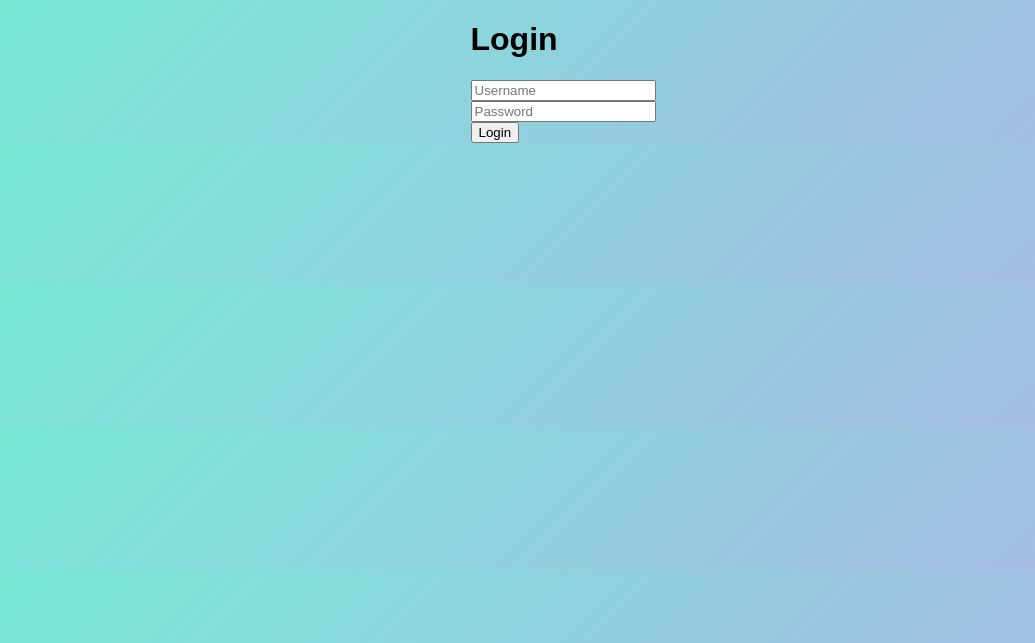
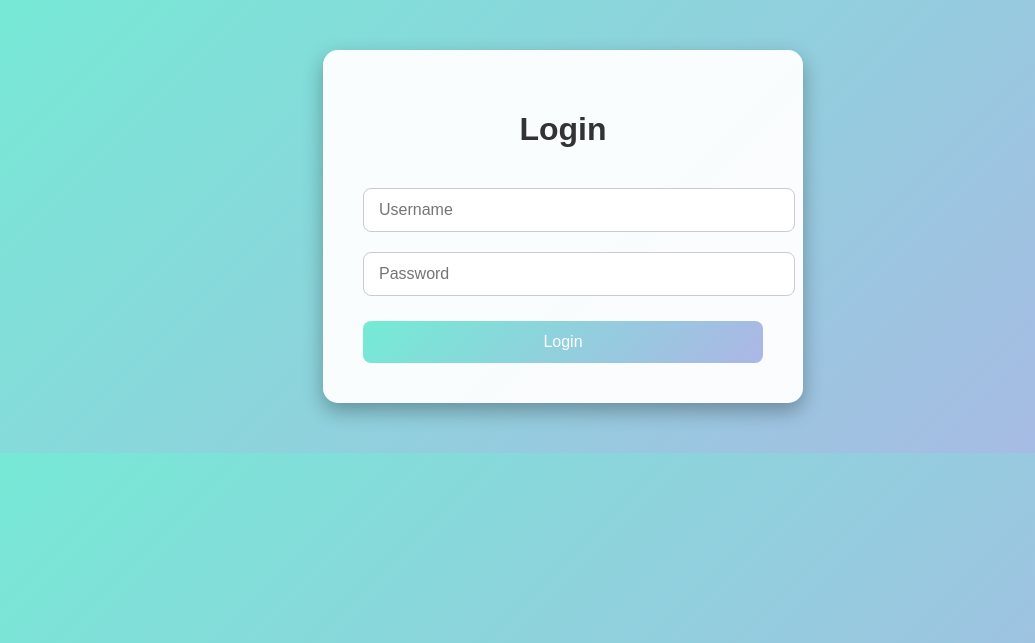
Before and after one commit to gisubizo10060-create/yarakoze, a Flask app: page / in a window 1280 px wide. Shown: the top 643 px of the page, without its empty margins (77-1112 px from the left). Run offline with Flask 3, Linux system fonts and the light colour scheme.

Commit message:
Refactor login page with modern design and gradients

```diff
--- a/static/style.css
+++ b/static/style.css
@@ -38,3 +38,48 @@ body {
     padding: 10px;
     border-radius: 8px;
 }
+/* Login container specific styling */
+.login-container {
+    max-width: 400px;
+    padding: 40px;
+    background-color: rgba(255,255,255,0.95);
+    border-radius: 15px;
+    box-shadow: 0 8px 20px rgba(0,0,0,0.3);
+}
+
+.login-container h1 {
+    margin-bottom: 30px;
+    color: #333;
+}
+
+.login-container input {
+    width: 100%;
+    padding: 12px 15px;
+    margin: 10px 0;
+    border-radius: 8px;
+    border: 1px solid #ccc;
+    font-size: 16px;
+}
+
+.login-container button {
+    width: 100%;
+    padding: 12px;
+    margin-top: 15px;
+    background: linear-gradient(135deg, #74ebd5, #ACB6E5);
+    border: none;
+    border-radius: 8px;
+    color: white;
+    font-size: 16px;
+    cursor: pointer;
+    transition: all 0.3s ease;
+}
+
+.login-container button:hover {
+    background: linear-gradient(135deg, #ACB6E5, #74ebd5);
+}
+
+.error {
+    color: red;
+    font-weight: bold;
+    margin-bottom: 15px;
+}
--- a/templates/login.html
+++ b/templates/login.html
@@ -2,20 +2,20 @@
 <html lang="en">
 <head>
     <meta charset="UTF-8">
-    <title>Login</title>
+    <title>Login - Blind Stick Dashboard</title>
     <link rel="stylesheet" href="{{ url_for('static', filename='style.css') }}">
 </head>
 <body>
-    <div class="container">
+    <div class="center-container login-container">
         <h1>Login</h1>
-        <form method="POST" action="/">
-            <input type="text" name="username" placeholder="Username" required><br>
-            <input type="password" name="password" placeholder="Password" required><br>
+        {% if error %}
+            <p class="error">{{ error }}</p>
+        {% endif %}
+        <form method="POST" action="/login">
+            <input type="text" name="username" placeholder="Username" required>
+            <input type="password" name="password" placeholder="Password" required>
             <button type="submit">Login</button>
         </form>
-        {% if error %}
-        <p style="color:red;">{{ error }}</p>
-        {% endif %}
     </div>
 </body>
 </html>
```
